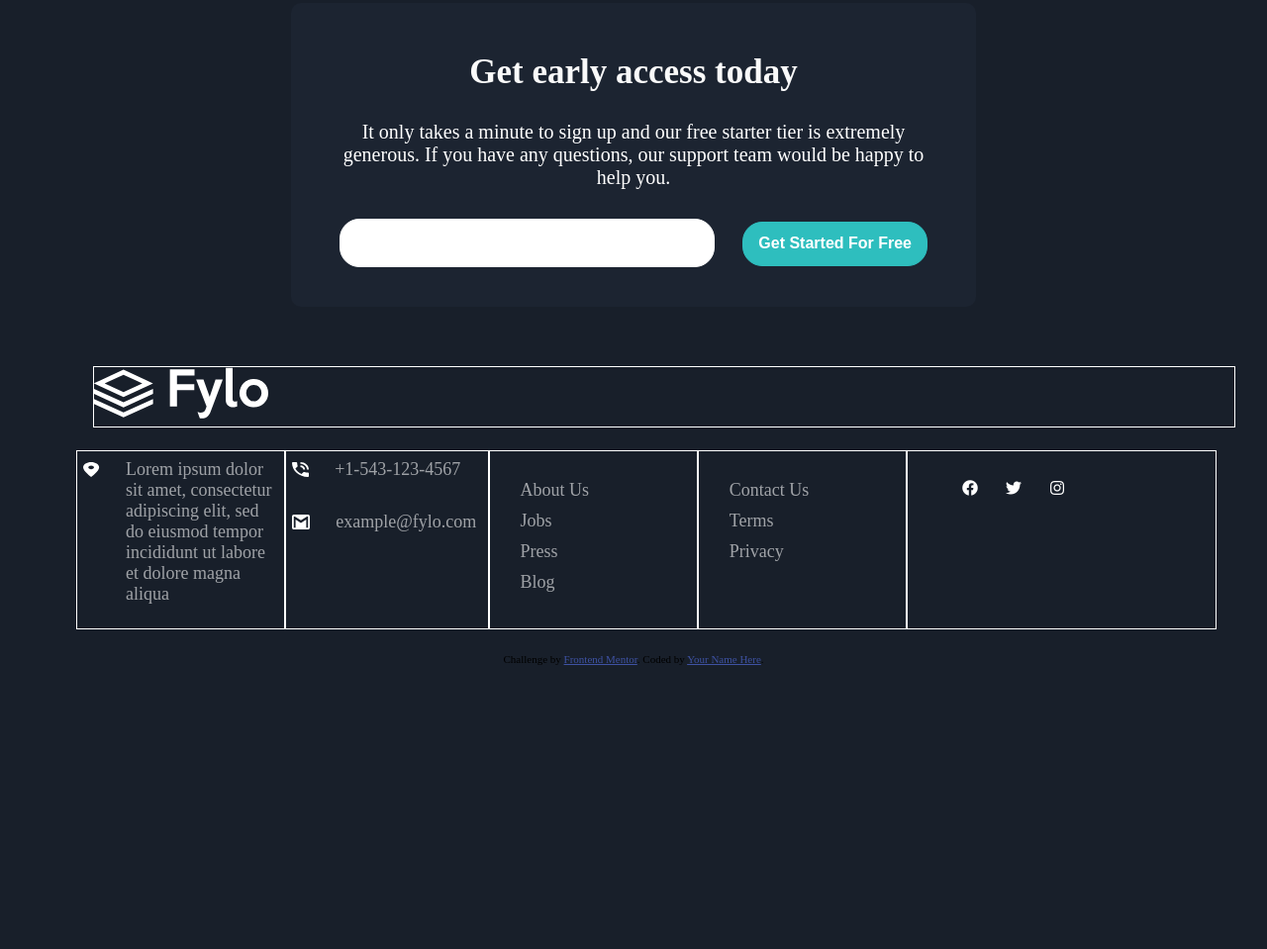
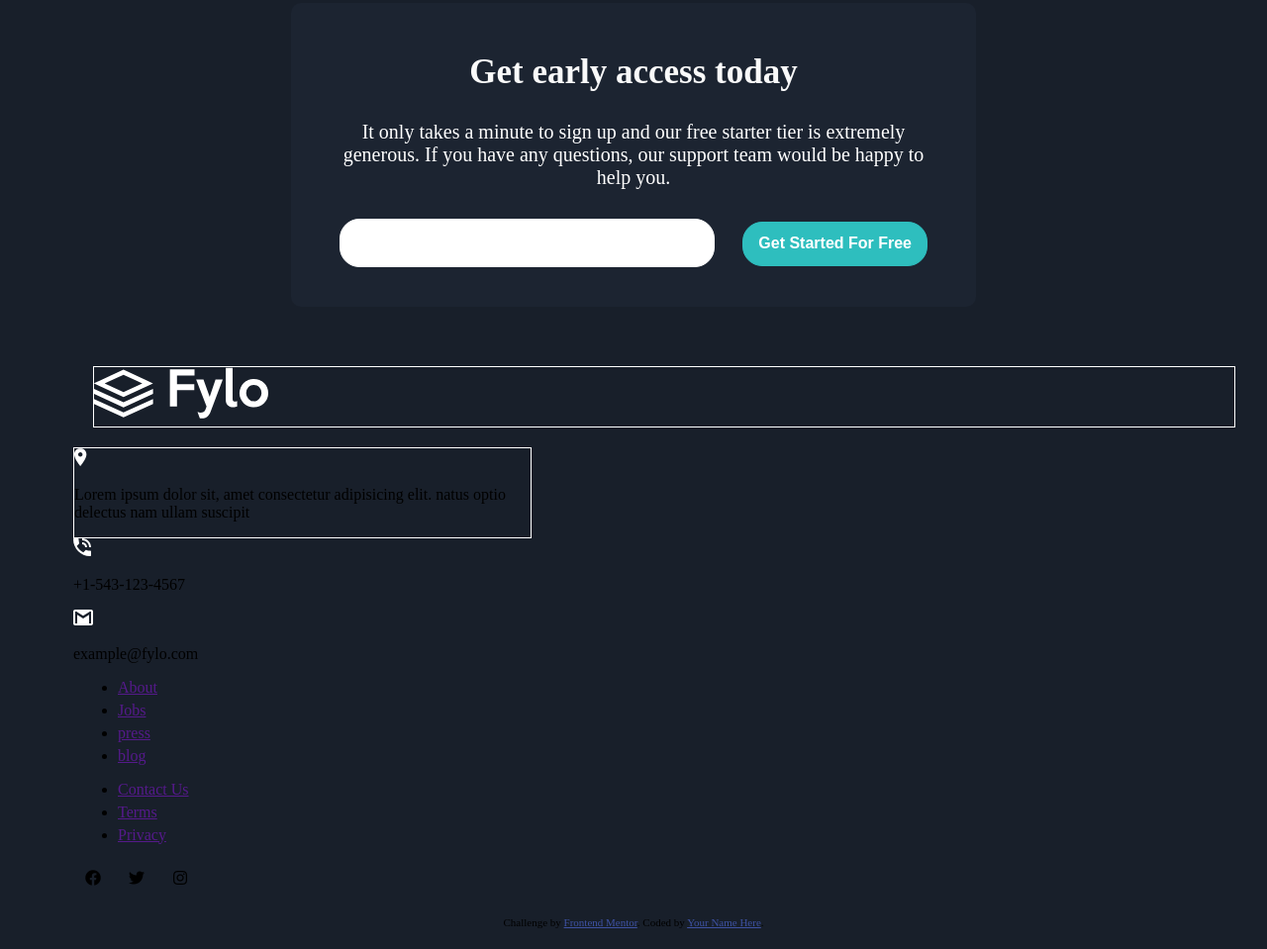
Before and after one commit to izerque/Dark-mode, a plain HTML site: page index.html in a window 1280 px wide. Shown: the part 2410-3369 px from the top of the page at 99% size. Before the commit the page ends 3103 px from the top, so only its background shows below. Drawn offline with Linux system fonts and the light colour scheme.

Commit message:
new fixes

```diff
--- a/index.html
+++ b/index.html
@@ -176,54 +176,46 @@
   <div class="logo footer_logo">
     <img  class="footer_logo_image" src="./images/logo.svg" alt="nthng">
   </div>
-  <div class="footer_info_container">
-  <div class="footer_info_slide1 location">
-    <img class="location_icon" src="./images/icon-location.svg">
-    <p class="footer_info_slide1_info">
-      Lorem ipsum dolor sit amet, consectetur adipiscing elit, sed do eiusmod tempor incididunt ut labore et
-  dolore magna aliqua
-    </p>
+  <div class="footer_nav">
+    <div class="footer_nav_container contacts">
+      <div class="location">
+        <img class="location_image" src="./images/icon-location.svg">
+        <p class="location_description">Lorem ipsum dolor sit, amet consectetur adipisicing elit. natus optio delectus nam ullam suscipit</p>
       </div>
-  <div class="contact_container location">
-  <div class="footer_info_slide1">
-   <img class=" location_icon" src="./images/icon-phone.svg">
-  <p class="footer_info_slide1_info">
-    +1-543-123-4567
-  </p>
+      <div class="conatct_container">
+        <div class="conatct_container_item">
+          <img src="./images/icon-phone.svg" alt="">
+          <p class="conatct_container_item1">+1-543-123-4567</p>
         </div>
-  <div class="footer_info_slide1">
-    <img class=" location_icon" src="./images/icon-email.svg">
-   <p class="footer_info_slide1_info">
-    example@fylo.com
-   </p>
+        <div class="conatct_container_item">
+          <img src="./images/icon-email.svg" alt="">
+          <p class="conatct_container_item1" >example@fylo.com</p>
         </div>
       </div>
-  <div class="footer_nav_list_container footer_info_slide1 location">
-    <ul class="footer_list">
-      <li>About Us</li>
-      <li>Jobs</li>
-      <li>Press</li>
-      <li>Blog</li>
+    </div>
+    <nav class="footer_nav_container">
+      <ul class="lists">
+        <li><a href="">About</a></li>
+        <li><a href="">Jobs</a></li>
+        <li><a href="">press</a></li>
+        <li><a href="">blog</a></li>
         </ul>
-  </div>
-  <div class="footer_nav_list_container footer_info_slide1 location">
-    <ul class="footer_list">
-      <li>Contact Us</li>
-      <li>Terms</li>
-      <li>Privacy</li>
+        <ul class="list">
+          <li><a href="">Contact Us</a></li>
+          <li><a href="">Terms</a></li>
+          <li><a href="">Privacy</a></li>
         </ul>
-  </div>
-  <div class="social_handles footer_info_slide1 location">
-    <ul>
+    </nav>
+    <div class="footer_nav_container lists socials">
 
         <i class="fab fa-facebook"></i>
-        <i class="fab fa-twitter"></i>
-        <i class="fab fa-instagram"></i>
-
-    </ul>
-  </div>
 
 
+        <i class="fab fa-twitter"></i>
+
+
+        <i class="fab fa-instagram"></i>
+    </div>
   </div>
 
 </footer>
```
Lines whose indentation alone changed are shown as unchanged.
